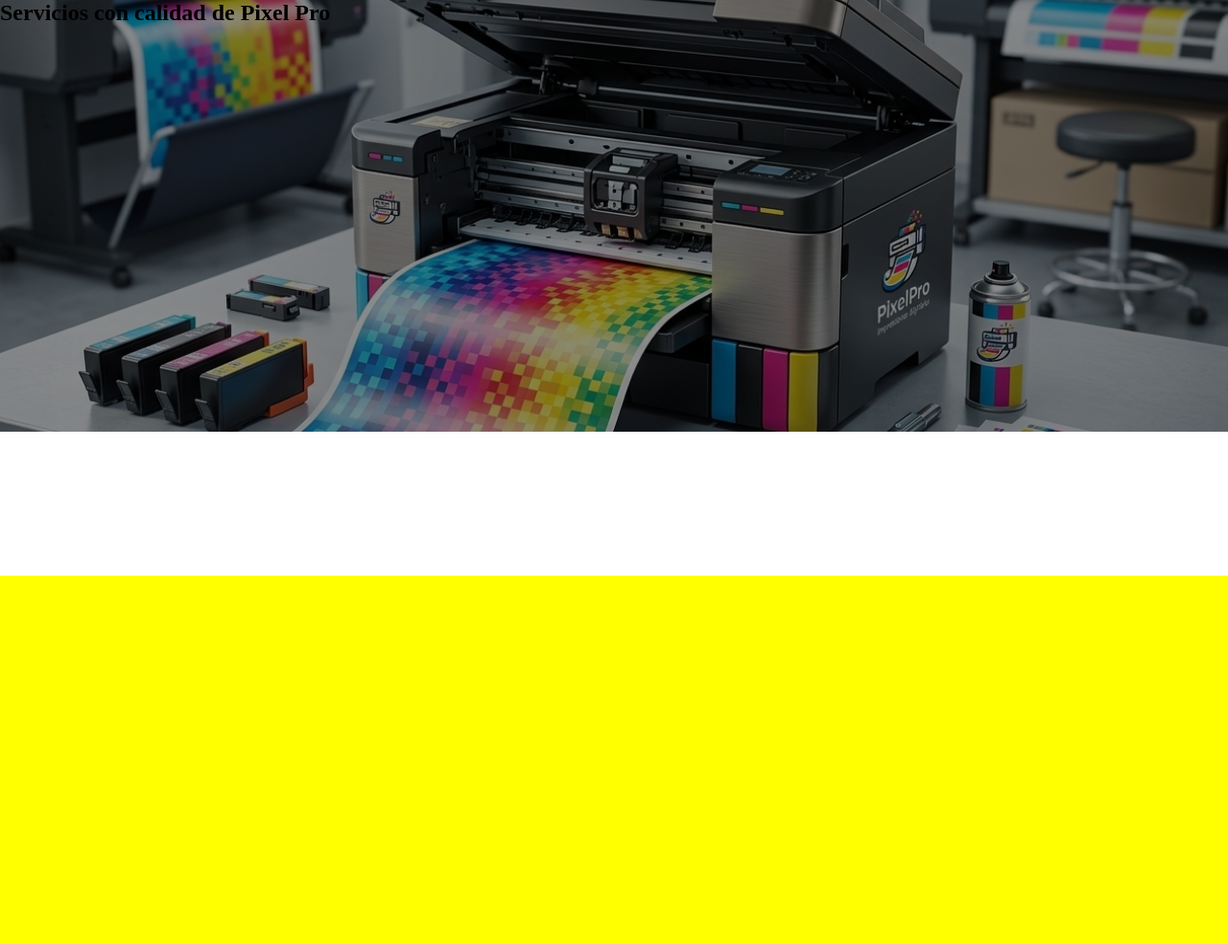
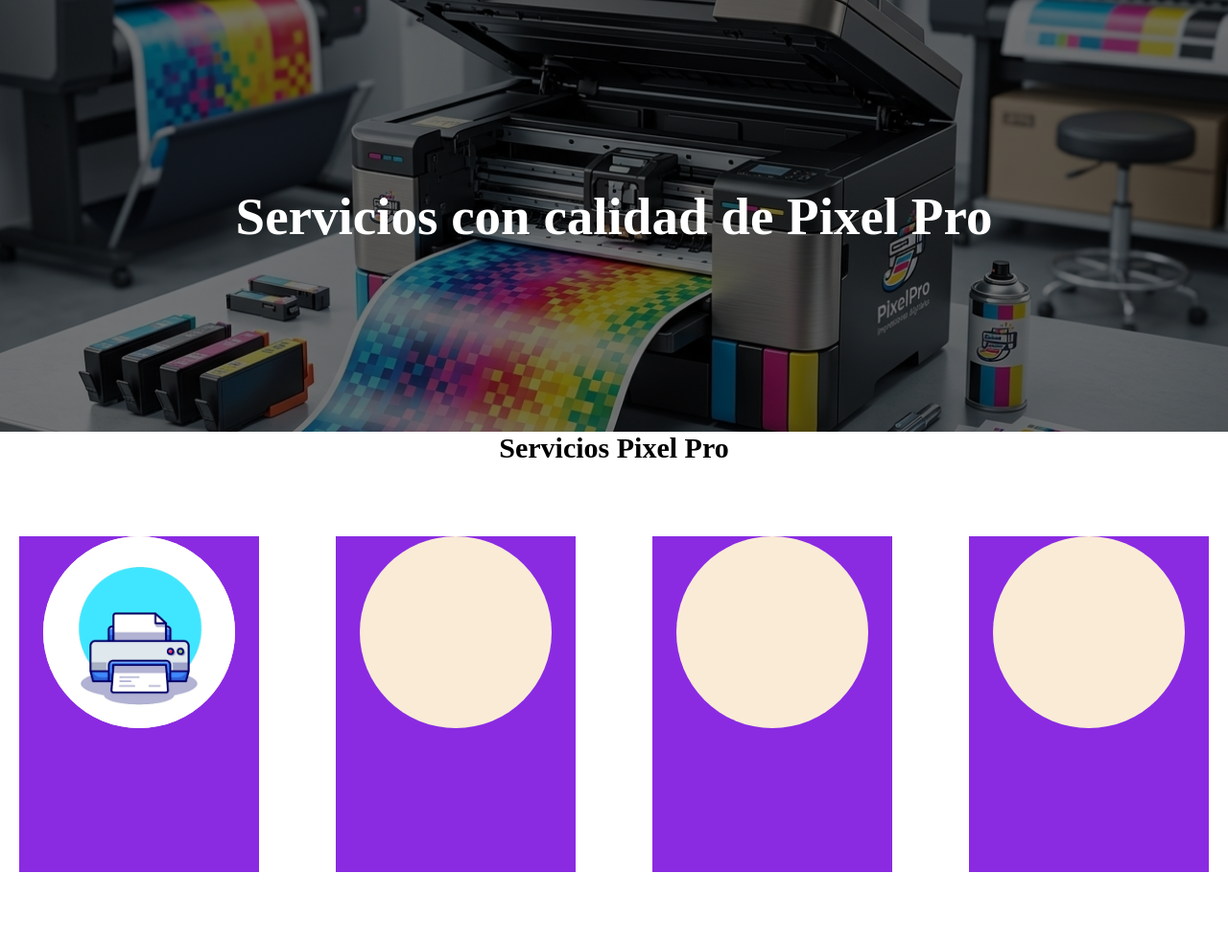
Before and after one commit to AntonyMontero28/Pixel-Pro, a PHP site: page /servicios.html in a window 1280 px wide. Shown: the part 200-1184 px from the top of the page at 96% size. Before the commit the page ends 800 px from the top, so only its background shows below. Run offline with PHP 8.4, Linux system fonts and the light colour scheme.

Commit message:
principio ser

```diff
--- a/css/servicios.css
+++ b/css/servicios.css
@@ -11,8 +11,47 @@ header{
 #bien{
     width: 100%;
     height: 450px;
-    background-image: linear-gradient(rgba(0, 0, 0, 0.452),rgba(0, 0, 0, 0.452)), url(../img/servicio.png);
+    background-image: linear-gradient(rgba(0, 0, 0, 0.541),rgba(0, 0, 0, 0.541)), url(../img/servicio.png);
     background-position: center;
     background-repeat: no-repeat;
     background-size: cover;
+    display: flex;
+    align-items: center;
+    justify-content: center;
 }
+#bienser{
+    color: white;
+    font-size: 55px;
+}
+#tser{
+    font-size: 30px;
+    display: flex;
+    justify-content: center;
+}
+#sect2{
+    width: 100%;
+    height: 500px;
+    display: flex;
+    align-items: center;
+    justify-content: space-around;
+    gap: 40px;
+    flex-wrap: wrap;
+}
+.cajonpri{
+    width: 250px;
+    height: 350px;
+    background-color: blueviolet;
+    display: flex;
+    justify-content: center;
+}
+#imgcirc{
+    width: 80%;
+    height: 200px;
+    background-color: antiquewhite;
+    border-radius: 50%;
+}
+#copia{
+    width: 100%;
+    height: 100%;
+    border-radius: 50%;
+}
--- a/servicios.html
+++ b/servicios.html
@@ -12,7 +12,22 @@
 
     </header>
     <section id="bien">
-        <h1>Servicios con calidad de Pixel Pro</h1>
+        <h1 id="bienser">Servicios con calidad de Pixel Pro</h1>
+    </section>
+    <h2 id="tser">Servicios Pixel Pro</h2>
+    <section id="sect2">
+        <div class="cajonpri">
+            <article id="imgcirc"><img src="img/copia.png" id="copia"></article>
+        </div>
+        <div class="cajonpri">
+            <article id="imgcirc"></article>
+        </div>
+        <div class="cajonpri">
+            <article id="imgcirc"></article>
+        </div>
+        <div class="cajonpri">
+            <article id="imgcirc"></article>
+        </div>
     </section>
 </body>
 </html>
```
Also changed, not shown: img/copia.png (added).
